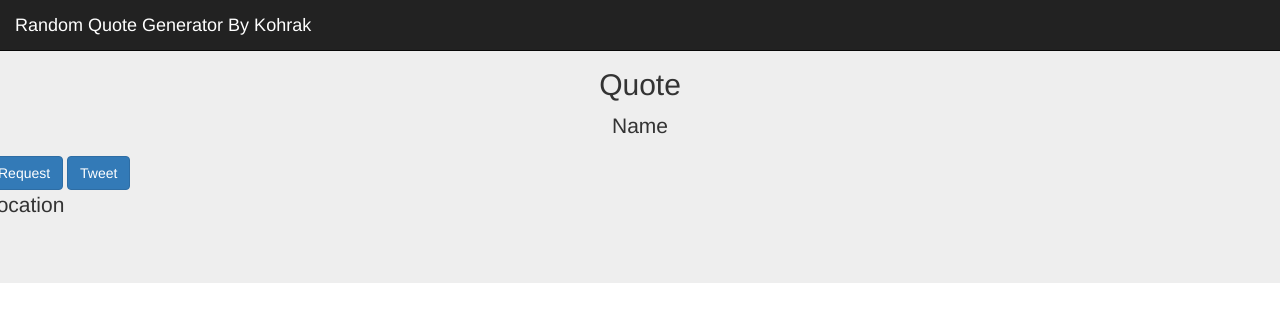
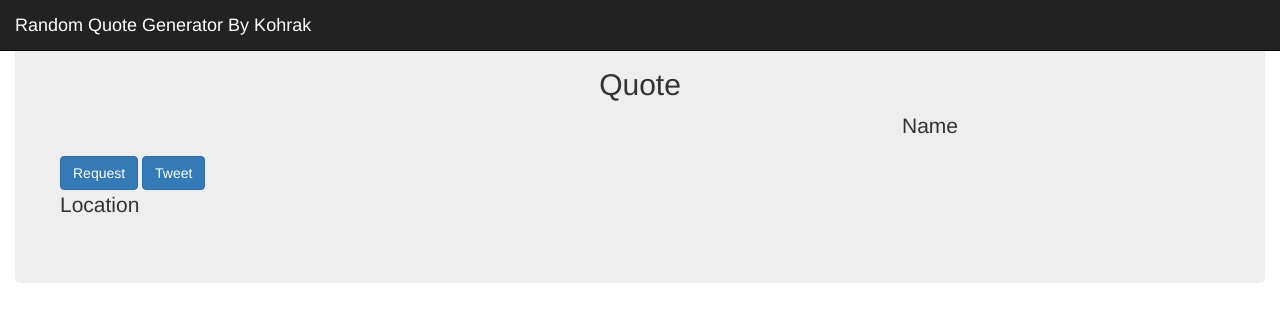
Before and after one commit to Kohrak/Random-Quote-Generator, a plain HTML site: page index.html in a window 1280 px wide. Drawn offline with nearby package versions, Linux system fonts and the light colour scheme; some packages are replaced by stand-ins of ours; no server answers.

Commit message:
Add rows and cols md for quote and author name

```diff
--- a/index.html
+++ b/index.html
@@ -31,15 +31,25 @@
         <a class="navbar-brand" href="#">Random Quote Generator By Kohrak</a>
       </div>
     </nav>
+  <div class="container-fluid">
   <div class="jumbotron">
-    <h2 class="text-center" id="quote">Quote</h2>
-    <p class="text-center" id="name">Name</p>
+    <div class="row">
+      <div class="col-md-8 col-md-offset-2">
+          <h2 class="text-center" id="quote">Quote</h2>
+      </div>
+    </div>
+    <div class="row">
+      <div class="col-md-2 col-md-offset-8">
+          <p class="text-center" id="name">Name</p>
+      </div>
+    </div>
     <div class="row">
     <button id="btn" class="btn btn-primary" onclick="getQuote()">Request</button>
     <button id="btn2" class="btn btn-primary">Tweet</button>
     <p id="demo">Location</p>
     </div>
   </div>
+</div>
 </body>
 
 
```
